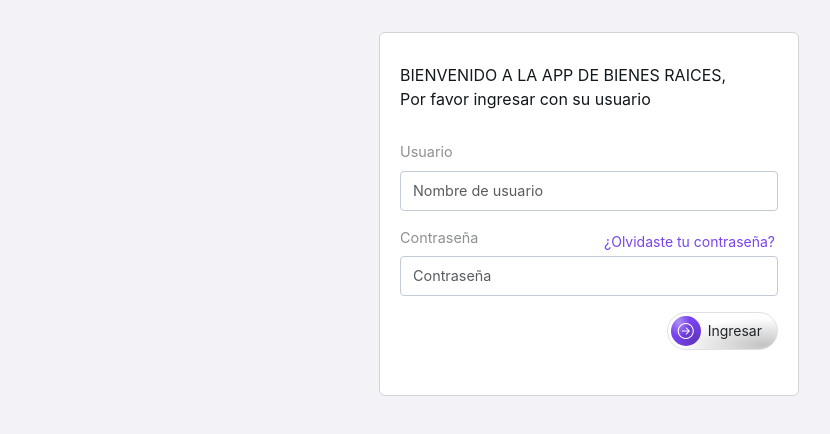
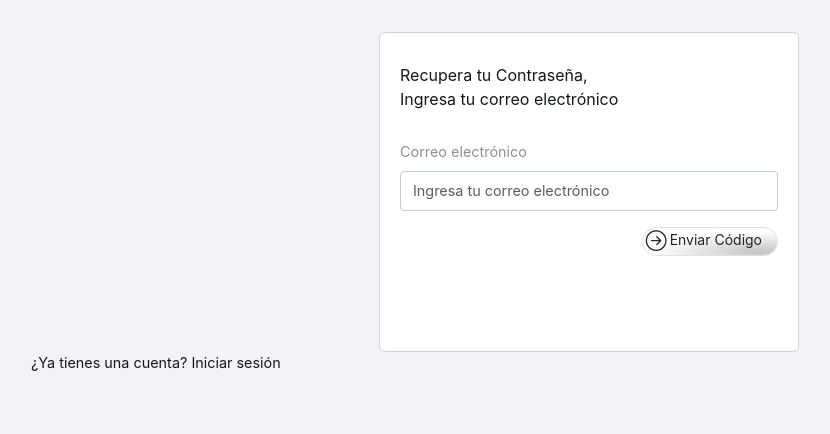
Before and after one commit to Luis65Enri/bienesapp, a React (Create React App) app: page /recover in a window 1280 px wide. Before the commit this address led to /login. Shown: the top 434 px of the page, without its empty margins (51-881 px from the left). Built offline with nearby package versions, Linux system fonts and the light colour scheme.

Commit message:
5.12.24.2

```diff
--- /dev/null
+++ b/src/paginas/Recover.jsx
@@ -0,0 +1,99 @@
+import axios from "axios";
+import React, { useState } from "react";
+import { mostraAlerta } from "../componentes/alerts/sweetAlert";
+import { useNavigate } from "react-router-dom";
+
+const Recover = () => {
+  const [email, setEmail] = useState("");
+  const [loading, setLoading] = useState(false);
+  let navigate = useNavigate();
+
+  const handleSubmit = async (e) => {
+    e.preventDefault();
+
+    if (email === "") {
+      mostraAlerta("Por favor, ingresa tu correo electrónico", "warning");
+      return;
+    }
+
+    try {
+      setLoading(true);
+      const response = await axios.post("http://localhost:3003/api/usuarios/recuperar-password", {
+        correo_electronico_usuario: email,
+      });
+
+      console.log("Respuesta del servidor:", response);
+
+      if (response.data.success) {
+        mostraAlerta("Se ha enviado un código a tu correo", "success");
+        navigate("/reset-password");
+      } else {
+        mostraAlerta(response.data.message || "Error al enviar el código", "error");
+      }
+    } catch (error) {
+      console.error("Error en la recuperación de contraseña:", error);
+
+      if (error.response && error.response.data) {
+        const errorData = error.response.data;
+        mostraAlerta(errorData.error || "Error en la petición al servidor", "error");
+      } else {
+        mostraAlerta("Error en la petición al servidor", "error");
+      }
+    } finally {
+      setLoading(false);
+    }
+  };
+
+  return (
+    <div className="container">
+      <div className="row">
+        <div className="col-sm-12">
+          <div className="login-container">
+            <form onSubmit={handleSubmit}>
+              <div className="login-box">
+                <div className="login-form">
+                  <div className="login-welcome">
+                    Recupera tu Contraseña, <br />
+                    Ingresa tu correo electrónico
+                  </div>
+                  <div className="mb-3">
+                    <label className="form-label" htmlFor="email">
+                      Correo electrónico
+                    </label>
+                    <input
+                      type="email"
+                      className="form-control"
+                      placeholder="Ingresa tu correo electrónico"
+                      value={email}
+                      onChange={(e) => setEmail(e.target.value)}
+                      autoComplete="email"
+                    />
+                  </div>
+                  <div className="login-form-actions">
+                    <button type="submit" className="btn" disabled={loading}>
+                      {loading ? (
+                        <span>Enviando...</span>
+                      ) : (
+                        <span>
+                          <i className="bi bi-arrow-right-circle" />
+                          Enviar Código
+                        </span>
+                      )}
+                    </button>
+                  </div>
+                </div>
+              </div>
+            </form>
+            <div className="login-form-footer">
+              <div className="additional-link">
+                ¿Ya tienes una cuenta? <a href="/login">Iniciar sesión</a>
+              </div>
+            </div>
+          </div>
+        </div>
+      </div>
+    </div>
+  );
+};
+
+export default Recover;
--- /dev/null
+++ b/src/paginas/Register.jsx
@@ -0,0 +1,63 @@
+import React, { useState } from 'react';
+import axios from 'axios';
+
+const Register = () => {
+  const [form, setForm] = useState({
+    nombre: '',
+    correo: '',
+    contraseña: '',
+  });
+
+  const handleChange = (e) => {
+    const { name, value } = e.target;
+    setForm({ ...form, [name]: value });
+  };
+
+  const handleSubmit = async (e) => {
+    e.preventDefault();
+    try {
+      const response = await axios.post('http://localhost:3003/api/usuarios/guardar', {
+        nombre_usuario: form.nombre,
+        correo_electronico_usuario: form.correo,
+        contraseña_usuario: form.contraseña,
+      });
+      console.log('Registro exitoso:', response.data);
+      alert('Usuario registrado con éxito');
+    } catch (error) {
+      console.error('Error en el registro:', error.response ? error.response.data : error.message);
+      alert('Error al registrar usuario');
+    }
+  };
+
+  return (
+    <div>
+      <h2>Registro</h2>
+      <form onSubmit={handleSubmit}>
+        <input
+          type="text"
+          name="nombre"
+          placeholder="Nombre"
+          value={form.nombre}
+          onChange={handleChange}
+        />
+        <input
+          type="email"
+          name="correo"
+          placeholder="Correo electrónico"
+          value={form.correo}
+          onChange={handleChange}
+        />
+        <input
+          type="password"
+          name="contraseña"
+          placeholder="Contraseña"
+          value={form.contraseña}
+          onChange={handleChange}
+        />
+        <button type="submit">Registrarse</button>
+      </form>
+    </div>
+  );
+};
+
+export default Register;
--- a/src/paginas/login.jsx
+++ b/src/paginas/login.jsx
@@ -3,10 +3,11 @@ import React, { useEffect, useState } from "react";
 import { useNavigate } from "react-router-dom";
 import { mostraAlerta } from "../componentes/alerts/sweetAlert";
 import { useContextUsuario } from "../componentes/contexto/usuario/UsuarioContext";
+
 const Login = () => {
   const [username, setUsername] = useState("");
   const [password, setPassword] = useState("");
-  const { setLogin, setCerrarSesion } = useContextUsuario(); // Eliminamos setCerrarSesion para evitar cierre automático
+  const { setLogin, setCerrarSesion } = useContextUsuario();
   let navigate = useNavigate();
 
   useEffect(() => {
@@ -17,86 +18,50 @@ const Login = () => {
     e.preventDefault();
     try {
       if (username === "" || password === "") {
-        console.log("Complete los campos", "warning");
+        mostraAlerta("Complete los campos", "warning");
         return;
       }
-      const response = await axios.post(
-        "http://localhost:3003/api/usuarios/login",
-        {
-          correo_electronico_usuario: username,
-          contraseña_usuario: password,
-        }
-      );
+
+      const response = await axios.post("http://localhost:3003/api/usuarios/login", {
+        correo_electronico_usuario: username,
+        contraseña_usuario: password,
+      });
+
+      console.log("Respuesta completa del servidor:", response);
 
       const data = response.data;
-
-      console.log("Datos de la respuesta recibidos del servidor:", data);
-
-      const usuario = data.usuario;
-      const token = data.token;
+      const usuario = data.usuario || data.Usuario; // Asegúrate de capturar el objeto correcto
+      const token = data.token || data.Token;
 
       if (!usuario || !token) {
+        console.error("Datos faltantes en la respuesta:", { usuario, token });
         throw new Error("Datos de usuario o token no válidos");
       }
 
-      console.log("Bienvenido(a) " + usuario.nombre);
-      console.log("Token:", token);
+      console.log("Datos del usuario recibido:", usuario);
 
-      await setLogin({ usuario: usuario, token: token });
+      // Accede al nombre del usuario según el campo correcto
+      const nombreUsuario = usuario.nombre_usuario || usuario.nombre || "Usuario";
 
-      console.log("Redirigiendo a /app/home");
-      navigate("/app/home"); // Redirigir a la ruta deseada
+      mostraAlerta(`Bienvenido(a) ${nombreUsuario}`, "success");
+
+      await setLogin({ usuario, token });
+      navigate("/app/home");
     } catch (error) {
-      console.log("Error en la autenticación:", error);
-      if (error.response && Array.isArray(error.response.data)) {
-        error.response.data.forEach((f) => {
-          console.log("Campo: " + f.campo + ". " + f.msj, "warning");
-        });
+      console.error("Error en la autenticación:", error);
+
+      if (error.response && error.response.data) {
+        const errorData = error.response.data;
+        if (Array.isArray(errorData)) {
+          errorData.forEach((f) => {
+            mostraAlerta(`Campo: ${f.campo}. ${f.msj}`, "warning");
+          });
+        } else {
+          mostraAlerta(errorData.error || "Error en la autenticación", "error");
+        }
       } else {
-        console.log(
-          error.response ? error.response.data.error : "Error en la petición"
-        );
+        mostraAlerta("Error en la petición al servidor", "error");
       }
-    }
-  };
-  const handleSubmit2 = async (e) => {
-    e.preventDefault();
-    try {
-      if (username === "" || password === "") {
-        mostraAlerta("Complete los campos", "warning");
-        return;
-      }
-      await axios
-        .post("http://localhost:3003/api/usuarios/login", {
-          correo_electronico_usuario: username,
-          contraseña_usuario: password,
-        })
-        .then(async (data) => {
-          const json = data.data;
-          console.log(data.data);
-          try {
-            var usuario = json.Usuario;
-            var token = json.Token;
-            mostraAlerta("Bienvenido(a) " + usuario.nombre, "success");
-            await setLogin({ usuario: usuario, token: token });
-            navigate("/app/home");
-          } catch (error) {
-            console.error(error);
-          }
-        })
-        .catch((error) => {
-          console.log(error);
-          if (Array.isArray(error.response.data)) {
-            error.response.data.msj.forEach((f) => {
-              mostraAlerta("Campo: " + f.campo + ". " + f.msj, "warning");
-            });
-          } else {
-            mostraAlerta(error.response.data.error, "warning");
-          }
-        });
-    } catch (error) {
-      console.log("Error:", error);
-      mostraAlerta("Error en la petición", "error");
     }
   };
 
@@ -105,12 +70,12 @@ const Login = () => {
       <div className="row">
         <div className="col-sm-12">
           <div className="login-container">
-            <form onSubmit={handleSubmit2}>
+            <form onSubmit={handleSubmit}>
               <div className="login-box">
                 <div className="login-form">
                   <div className="login-welcome">
-                    BIENVENIDO A LA APP DE BIENES RAICES, <br />
-                    Por favor ingresar con su usuario
+                    BIENVENIDO A LA APP DE BIENES RAÍCES, <br />
+                    Por favor, ingresa con tu cuenta
                   </div>
                   <div className="mb-3">
                     <label className="form-label" htmlFor="uname">
@@ -130,7 +95,7 @@ const Login = () => {
                       <label className="form-label" htmlFor="pwd-input">
                         Contraseña
                       </label>
-                      <a href="/forgot-password" className="btn-link ml-auto">
+                      <a href="/recover" className="btn-link ml-auto">
                         ¿Olvidaste tu contraseña?
                       </a>
                     </div>
@@ -140,6 +105,7 @@ const Login = () => {
                       placeholder="Contraseña"
                       value={password}
                       onChange={(e) => setPassword(e.target.value)}
+                      autoComplete="current-password"
                     />
                   </div>
                   <div className="login-form-actions">
@@ -147,34 +113,17 @@ const Login = () => {
                       <span className="icon">
                         <i className="bi bi-arrow-right-circle" />
                       </span>
-                      Ingresar
+                      Login
                     </button>
                   </div>
                 </div>
               </div>
             </form>
-            {/* <div className="login-form-actions">
-              <button type="button" className="btn">
-                <img
-                  src="/public/max/design/assets/images/google.svg"
-                  className="login-icon"
-                  alt="Ingresar con Google"
-                />
-              </button>
-              <button type="button" className="btn">
-                <img
-                src="/public/max/design/assets/images/facebook.svg"
-                  className="login-icon"
-                  alt="Regristrarse Con Facebook"
-                />
-              </button>
-            </div> */}
-
-            {/* <div className="login-form-footer">
+            <div className="login-form-footer">
               <div className="additional-link">
-                ¿No tienes una cuenta? <a href="*">Registrarse</a>
+                ¿No tienes una cuenta? <a href="/register">Registrarse</a>
               </div>
-            </div> */}
+            </div>
           </div>
         </div>
       </div>
--- a/src/rutas/routes.jsx
+++ b/src/rutas/routes.jsx
@@ -2,6 +2,8 @@ import React from 'react';
 import { Navigate, Route, createBrowserRouter, createRoutesFromElements } from 'react-router-dom';
 import PageHome from '../componentes/plantilla/PageHome';
 import Login from '../paginas/login';
+import Register from '../paginas/Register';
+import Recover from '../paginas/Recover';
 import { AutenticacionRoute } from './AutenticacionRoute';
 import CategoriaPropiedad from '../paginas/CategoriaPropiedad';
 import Contratos from '../paginas/Contratos';
@@ -13,8 +15,9 @@ import Ventas from '../paginas/Ventas';
 export const routes = createBrowserRouter(
   createRoutesFromElements(
     <Route>
-      <Route path='/login' element={<Login />} />
-
+      <Route path='login' element={<Login />} />
+      <Route path='register' element={<Register />} />
+      <Route path='recover' element={<Recover />} />
       <Route path="app/" element={<AutenticacionRoute />}>
         <Route path="home" element={<PageHome />} />
         <Route path="detalle" element={<detallesfacturacion />} />
```
